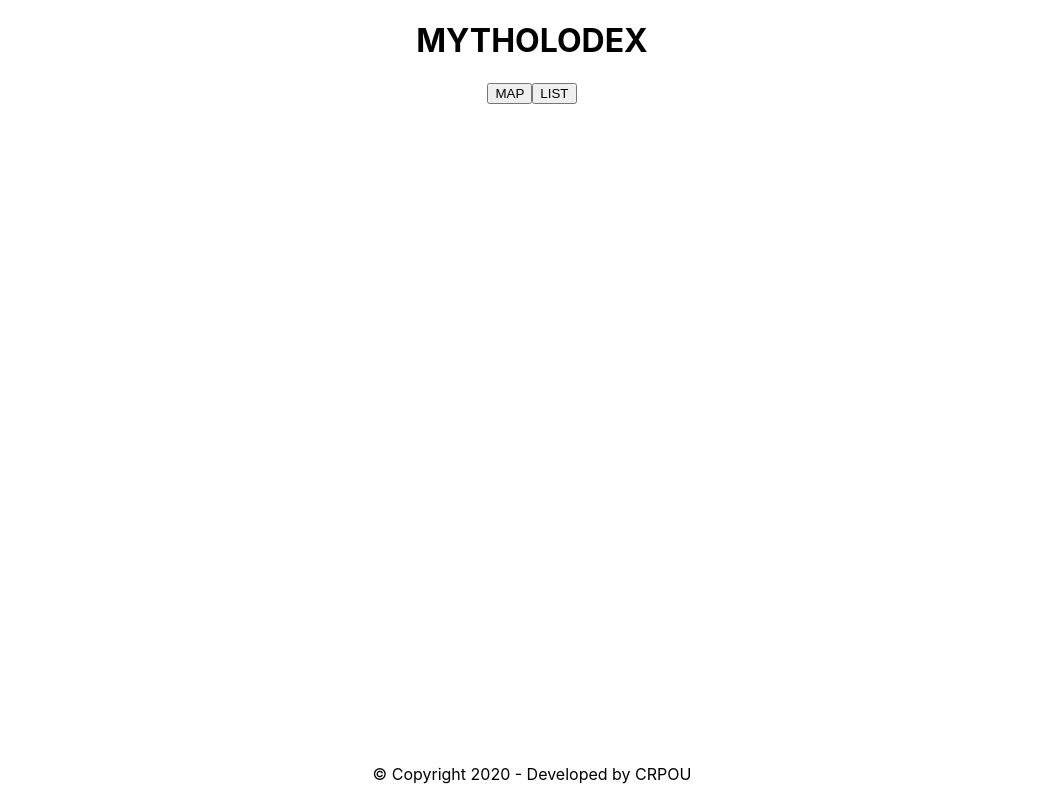
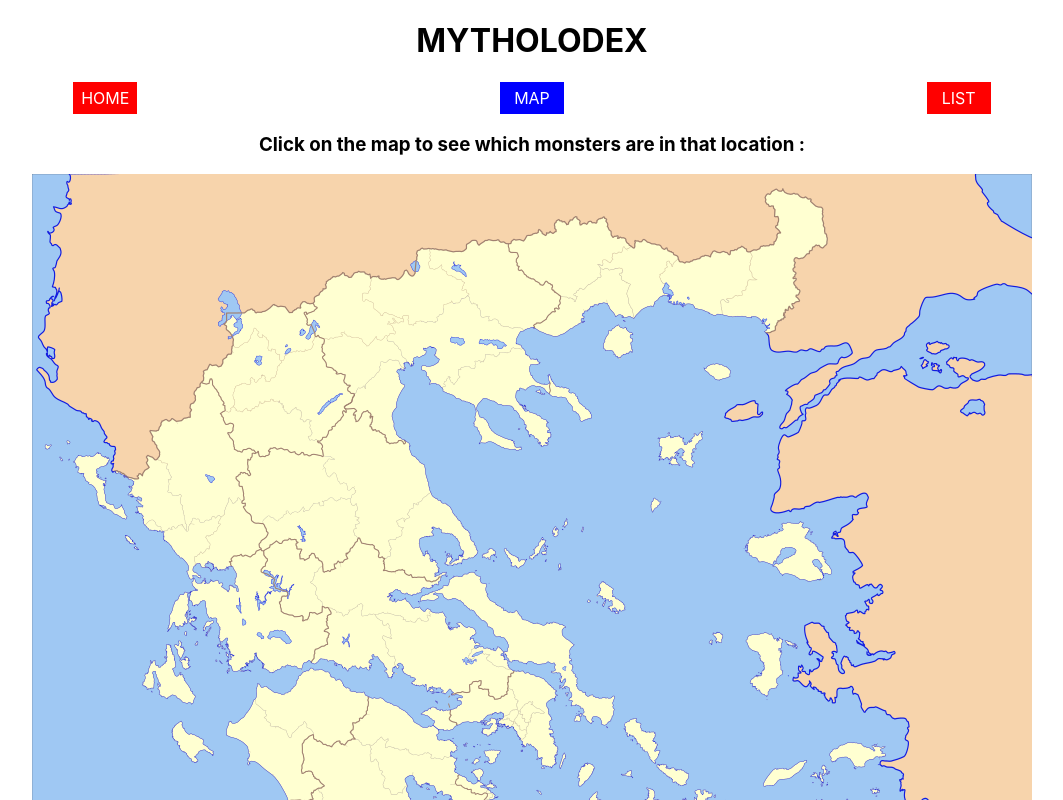
Before and after one commit to Vylis/cannot-read-property-of-undefined, a React (Create React App) app in the folder hackathon-01/: page /map in a window 1280 px wide. Shown: the top 800 px of the page, without its empty margins (108-1171 px from the left). Built offline with nearby package versions, Linux system fonts and the light colour scheme.

Commit message:
CREATE the navlink in the navbar

```diff
--- a/hackathon-01/src/App.css
+++ b/hackathon-01/src/App.css
@@ -1,38 +1,3 @@
 .App {
   text-align: center;
 }
-
-.App-logo {
-  height: 40vmin;
-  pointer-events: none;
-}
-
-@media (prefers-reduced-motion: no-preference) {
-  .App-logo {
-    animation: App-logo-spin infinite 20s linear;
-  }
-}
-
-.App-header {
-  background-color: #282c34;
-  min-height: 100vh;
-  display: flex;
-  flex-direction: column;
-  align-items: center;
-  justify-content: center;
-  font-size: calc(10px + 2vmin);
-  color: white;
-}
-
-.App-link {
-  color: #61dafb;
-}
-
-@keyframes App-logo-spin {
-  from {
-    transform: rotate(0deg);
-  }
-  to {
-    transform: rotate(360deg);
-  }
-}
--- a/hackathon-01/src/App.js
+++ b/hackathon-01/src/App.js
@@ -1,17 +1,25 @@
-import { BrowserRouter, Switch, Route} from 'react-router-dom';
+import { BrowserRouter, Switch, Route } from 'react-router-dom';
 
-import Home from './components/Home/Home'
+import Header from './components/Header/Header';
+import NavBar from './components/NavBar/NavBar';
+import Home from './components/Home/Home';
+import Map from './components/Map/Map';
+import Footer from './components/Footer/Footer';
 
 import './App.css';
 
 function App() {
   return (
     <BrowserRouter>
-    <div className="App">
-      <Switch>
-        <Route to="/" component={Home} />
-      </Switch>
-    </div>
+      <div className="App">
+        <Header />
+        <NavBar />
+        <Switch>
+          <Route exact path="/" component={Home} />
+          <Route exact path="/map" component={Map} />
+        </Switch>
+        <Footer />
+      </div>
     </BrowserRouter>
   );
 }
--- /dev/null
+++ b/hackathon-01/src/components/Header/Header.jsx
@@ -0,0 +1,13 @@
+import React from "react";
+
+const title = "MYTHOLODEX";
+
+const Header = () => {
+  return (
+    <header className="header">
+      <h1>{title}</h1>
+    </header>
+  );
+};
+
+export default Header;
--- a/hackathon-01/src/components/Home/Home.jsx
+++ b/hackathon-01/src/components/Home/Home.jsx
@@ -1,14 +1,18 @@
-import React from 'react';
-import NavBar from '../NavBar/NavBar';
-import Footer from '../Footer/Footer';
+import React from "react";
+import NavBar from "../NavBar/NavBar";
+import Footer from "../Footer/Footer";
 
 const Home = () => {
   return (
-    <div>
-      <NavBar />
-      <Footer />
-    </div>
-  )
-}
+    <section className="home_container">
+      <div className="most_wanted_container">
+        <h2>Most wanted monsters :</h2>
+      </div>
+      <div className="last_rewards">
+        <h2>Last rewards :</h2>
+      </div>
+    </section>
+  );
+};
 
 export default Home;
--- /dev/null
+++ b/hackathon-01/src/components/Map/Map.jsx
@@ -0,0 +1,13 @@
+import React from 'react';
+import map from '../../styles/pictures/map.png'
+
+const Map = () => {
+  return(
+    <section className=" map_container">
+      <h3>Click on the map to see which monsters are in that location :</h3>
+      <img src={map} alt="Ancient Greece" className="map"/>
+    </section>
+  )
+}
+
+export default Map;
--- a/hackathon-01/src/components/NavBar/NavBar.jsx
+++ b/hackathon-01/src/components/NavBar/NavBar.jsx
@@ -1,18 +1,24 @@
-import React from 'react';
-import { NavLink } from 'react-router-dom';
+import React from "react";
+import { NavLink } from "react-router-dom";
+
+import "../../styles/css/NavBar/NavBar.css";
 
 const NavBar = () => {
-  return(
-    <header className='header'>
-      <h1>MYTHOLODEX</h1>
-      <nav className='nav_container'>
-        <button type="button" className='nav_btn'>MAP</button>
-        <button type="button" className='nav_btn'>LIST</button>
-        {/* <NavLink></NavLink>
+  return (
+    <nav className="nav_container">
+      <NavLink exact to="/" className="nav_btn" activeClassName="selected">
+        HOME
+      </NavLink>
+      <NavLink to="/map" className="nav_btn" activeClassName="selected">
+        MAP
+      </NavLink>
+      <div className="nav_btn">
+        LIST
+      </div>
+      {/* <NavLink></NavLink>
         <NavLink></NavLink> */}
-      </nav>
-    </header>
-  )
-}
+    </nav>
+  );
+};
 
 export default NavBar;
--- a/hackathon-01/src/styles/css/Footer/Footer.css
+++ b/hackathon-01/src/styles/css/Footer/Footer.css
@@ -1,5 +1,4 @@
 .footer_container{
-  position : fixed;
   width: 100%;
   display: flex;
   justify-content: center;
--- /dev/null
+++ b/hackathon-01/src/styles/css/NavBar/NavBar.css
@@ -0,0 +1,20 @@
+.nav_container{
+  display: flex;
+  justify-content: space-around;
+  align-items: center;
+}
+
+.nav_btn{
+  display: flex;
+  justify-content: center;
+  align-items: center;
+  width : 4rem;
+  height: 2rem;
+  text-decoration: none;
+  color: white;
+  background-color: red;
+}
+
+.nav_btn.selected{
+  background-color: blue;
+}
```
Also changed, not shown: hackathon-01/src/components/Footer/Footer.jsx (+5 -5 lines), hackathon-01/src/styles/pictures/map.png (added).
